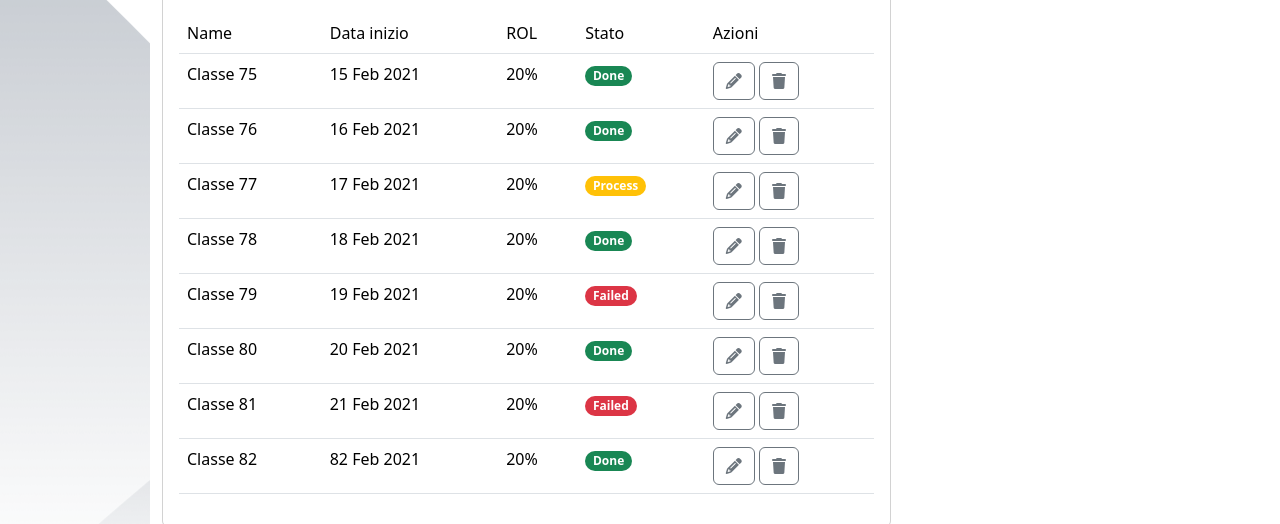
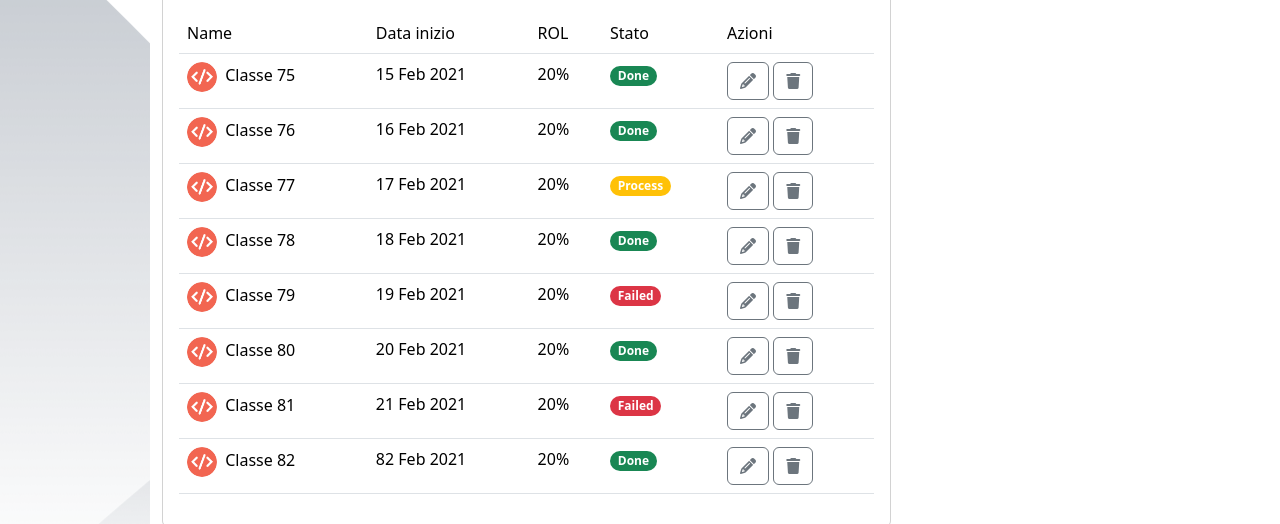
Before and after one commit to AnatoliyZakhryapin/html-css-bootstrap-dashboard, a plain HTML site: page index.html in a window 1280 px wide. Shown: the part 254-778 px from the top of the page. Drawn offline with nearby package versions, Linux system fonts and the light colour scheme.

Commit message:
ADD img to table

```diff
--- a/css/style.css
+++ b/css/style.css
@@ -66,3 +66,7 @@
 .badge-stato.failed {
     background-color: rgba(220,53,69,255);
 }
+
+.image-table {
+    width: 30px;
+}
--- a/index.html
+++ b/index.html
@@ -187,7 +187,10 @@
                                                     </thead>
                                                     <tbody>
                                                       <tr>
-                                                        <td>Classe 75</td>
+                                                        <td>
+                                                            <img class="image-table rounded-circle" src="./img/class-avatar.jpg" alt="">
+                                                            <span class="ms-1">Classe 75</span>
+                                                        </td>
                                                         <td>15 Feb 2021</td>
                                                         <td>20%</td>
                                                         <td>
@@ -207,7 +210,10 @@
                                                         </td>
                                                       </tr>
                                                       <tr>
-                                                        <td>Classe 76</td>
+                                                        <td>
+                                                            <img class="image-table rounded-circle" src="./img/class-avatar.jpg" alt="">
+                                                            <span class="ms-1">Classe 76</span>
+                                                        </td>
                                                         <td>16 Feb 2021</td>
                                                         <td>20%</td>
                                                         <td>
@@ -227,7 +233,10 @@
                                                         </td>
                                                       </tr>
                                                       <tr>
-                                                        <td>Classe 77</td>
+                                                        <td>
+                                                            <img class="image-table rounded-circle" src="./img/class-avatar.jpg" alt="">
+                                                            <span class="ms-1">Classe 77</span>
+                                                        </td>
                                                         <td>17 Feb 2021</td>
                                                         <td>20%</td>
                                                         <td>
@@ -247,7 +256,10 @@
                                                         </td>
                                                       </tr>
                                                       <tr>
-                                                        <td>Classe 78</td>
+                                                        <td>
+                                                            <img class="image-table rounded-circle" src="./img/class-avatar.jpg" alt="">
+                                                            <span class="ms-1">Classe 78</span>
+                                                        </td>
                                                         <td>18 Feb 2021</td>
                                                         <td>20%</td>
                                                         <td>
@@ -267,7 +279,10 @@
                                                         </td>
                                                       </tr>
                                                       <tr>
-                                                        <td>Classe 79</td>
+                                                        <td>
+                                                            <img class="image-table rounded-circle" src="./img/class-avatar.jpg" alt="">
+                                                            <span class="ms-1">Classe 79</span>
+                                                        </td>
                                                         <td>19 Feb 2021</td>
                                                         <td>20%</td>
                                                         <td>
@@ -287,7 +302,10 @@
                                                         </td>
                                                       </tr>
                                                       <tr>
-                                                        <td>Classe 80</td>
+                                                        <td>
+                                                            <img class="image-table rounded-circle" src="./img/class-avatar.jpg" alt="">
+                                                            <span class="ms-1">Classe 80</span>
+                                                        </td>
                                                         <td>20 Feb 2021</td>
                                                         <td>20%</td>
                                                         <td>
@@ -307,7 +325,10 @@
                                                         </td>
                                                       </tr>
                                                       <tr>
-                                                        <td>Classe 81</td>
+                                                        <td>
+                                                            <img class="image-table rounded-circle" src="./img/class-avatar.jpg" alt="">
+                                                            <span class="ms-1">Classe 81</span>
+                                                        </td>
                                                         <td>21 Feb 2021</td>
                                                         <td>20%</td>
                                                         <td>
@@ -327,7 +348,10 @@
                                                         </td>
                                                       </tr>
                                                       <tr>
-                                                        <td>Classe 82</td>
+                                                        <td>
+                                                            <img class="image-table rounded-circle" src="./img/class-avatar.jpg" alt="">
+                                                            <span class="ms-1">Classe 82</span>
+                                                        </td>
                                                         <td>82 Feb 2021</td>
                                                         <td>20%</td>
                                                         <td>
```
